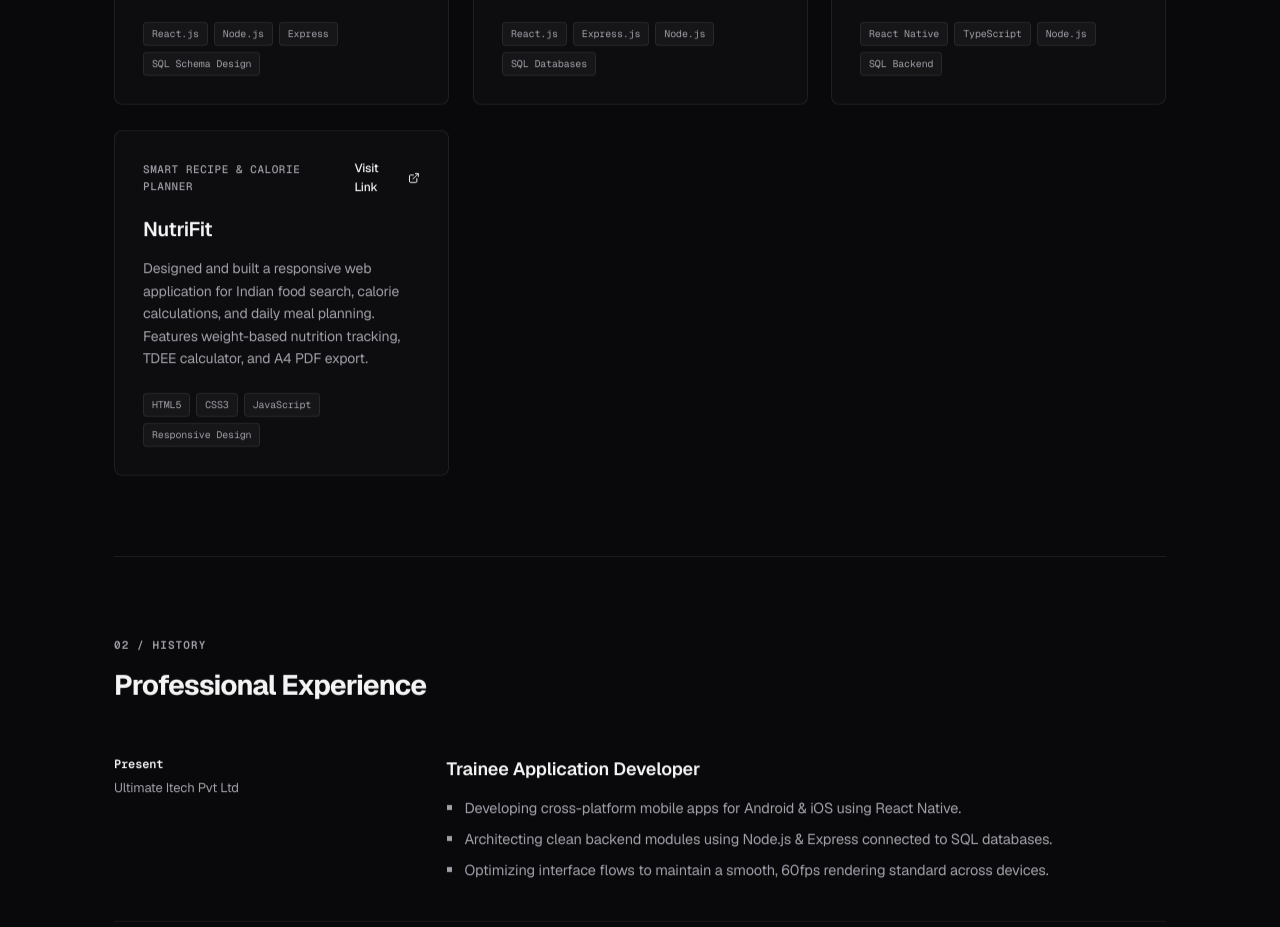
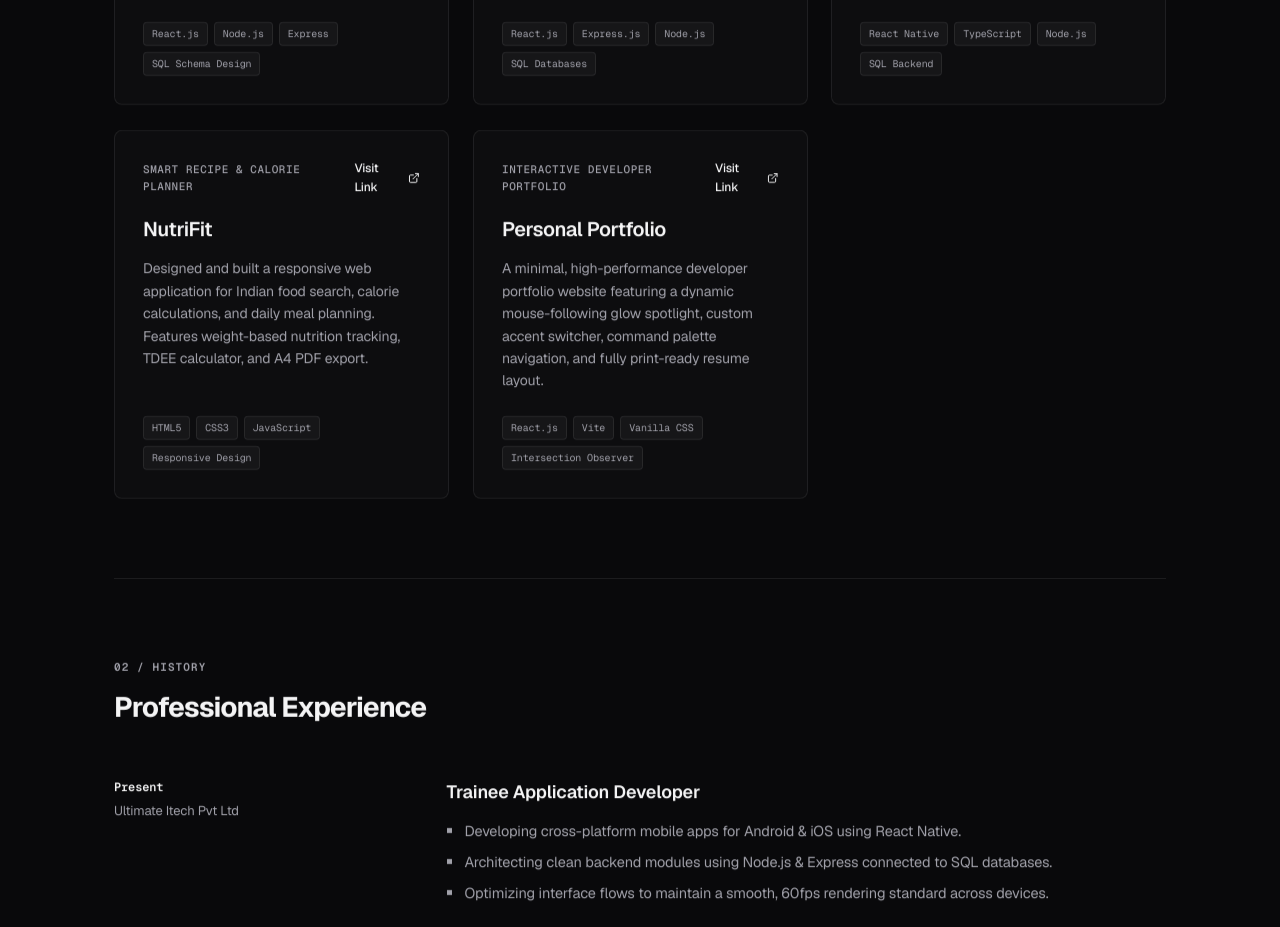
Before and after one commit to Nadeemahmad321/Nadeem-portfolio, a React (Vite) app in the folder frontend/: page / in a window 1280 px wide. Shown: the part 1240-2167 px from the top of the page. Built offline with nearby package versions, Linux system fonts and the light colour scheme.

Commit message:
Add Personal Portfolio project to portfolio data

```diff
--- a/frontend/src/data/portfolioData.js
+++ b/frontend/src/data/portfolioData.js
@@ -26,6 +26,13 @@ export const projects = [
     desc: "Designed and built a responsive web application for Indian food search, calorie calculations, and daily meal planning. Features weight-based nutrition tracking, TDEE calculator, and A4 PDF export.",
     tech: ["HTML5", "CSS3", "JavaScript", "Responsive Design"],
     link: "https://nutrifitxnr.netlify.app"
+  },
+  {
+    title: "Personal Portfolio",
+    subtitle: "Interactive Developer Portfolio",
+    desc: "A minimal, high-performance developer portfolio website featuring a dynamic mouse-following glow spotlight, custom accent switcher, command palette navigation, and fully print-ready resume layout.",
+    tech: ["React.js", "Vite", "Vanilla CSS", "Intersection Observer"],
+    link: "https://nadeemahmadxr.netlify.app"
   }
 ]
 
```
